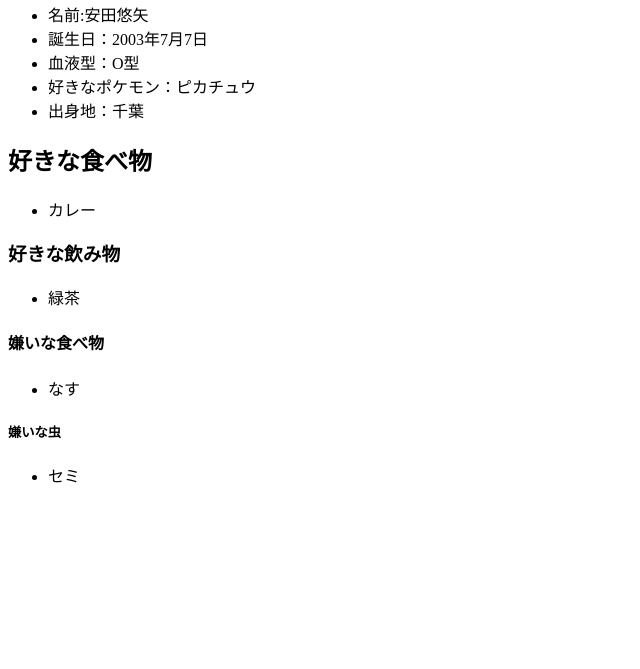
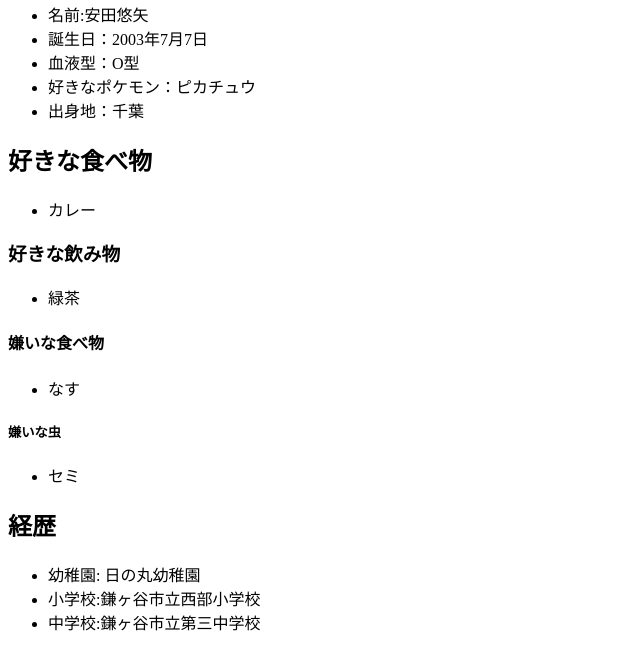
Before and after one commit to yasudayuuya/----------7, a plain HTML site: page index.html in a window 1280 px wide. Shown: the part 87-756 px from the top of the page, without its empty margins (0-640 px from the left). Drawn offline with Linux system fonts and the light colour scheme.

Commit message:
自分の経歴を追加

```diff
--- a/index.html
+++ b/index.html
@@ -33,5 +33,11 @@
         <ul>
             <li>セミ</li>
         </ul>
+        <h2>経歴</h2>
+        <ul>
+			<li>幼稚園: 日の丸幼稚園</li>
+	        <li>小学校:鎌ヶ谷市立西部小学校</li>
+	        <li>中学校:鎌ヶ谷市立第三中学校 </li>
+        </ul>
     </body>
 </html>
```
